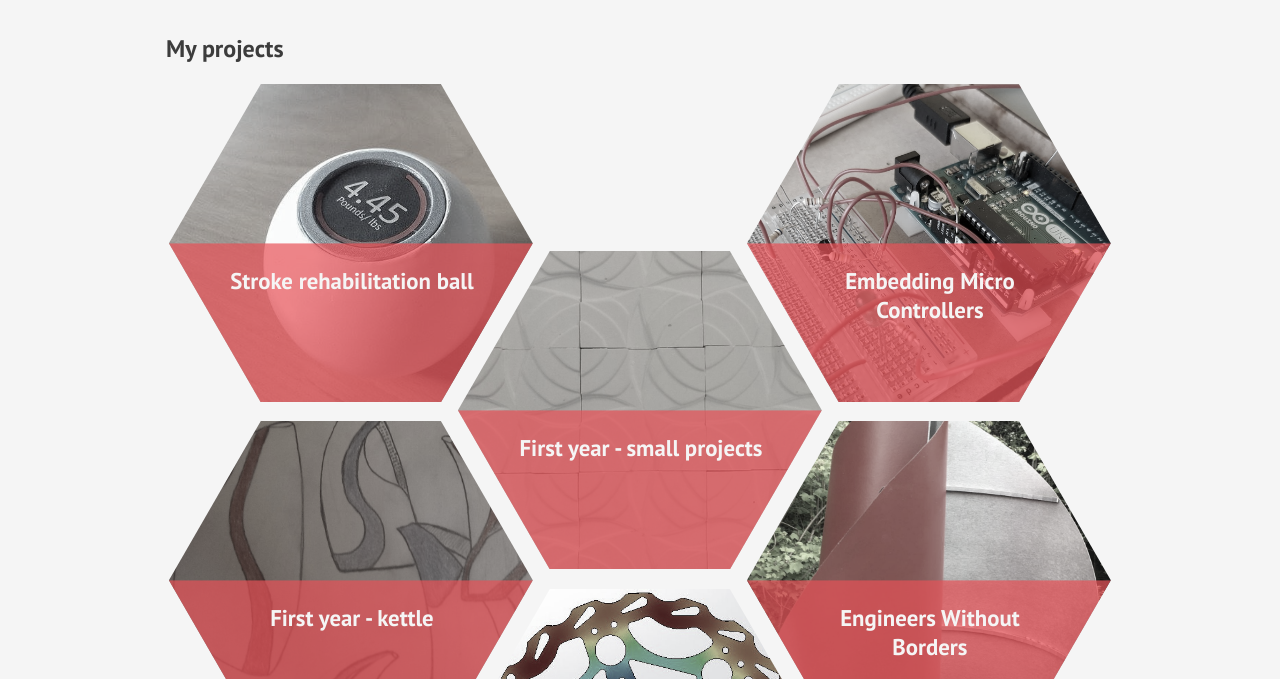
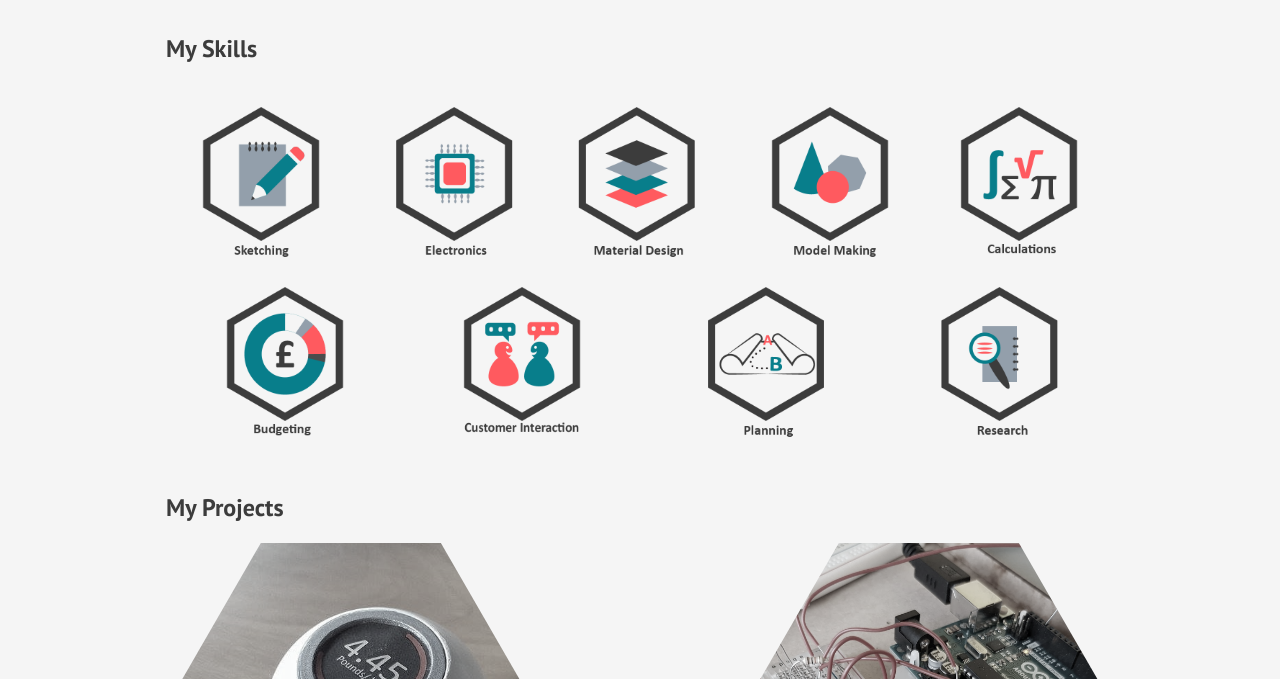
Before and after one commit to aaronlowe10/portfolio, a plain HTML site: page index.html in a window 1280 px wide. Shown: the part 88-767 px from the top of the page. Drawn offline with Linux system fonts and the light colour scheme.

Commit message:
Update 2017-07-24T21:40:12.379Z

```diff
--- a/index.html
+++ b/index.html
@@ -28,8 +28,22 @@
     </div>
   </header>
   <main class="content">
+    <section id="skills">
+      <h2>My Skills</h2>
+      <div class="skills">
+        <img src="images/skills/sketching.png" class="skill">
+        <img src="images/skills/electronics.png" class="skill">
+        <img src="images/skills/material-design.png" class="skill">
+        <img src="images/skills/model-making.png" class="skill">
+        <img src="images/skills/calculations.png" class="skill">
+        <img src="images/skills/budgeting.png" class="skill">
+        <img src="images/skills/customer-interaction.png" class="skill">
+        <img src="images/skills/planning.png" class="skill">
+        <img src="images/skills/research.png" class="skill">
+      </div>
+    </section>
     <section id="projects">
-      <h2>My projects</h2>
+      <h2>My Projects</h2>
       <div class="projects">
         <div class="project">
           <div class="fluid-height-wrapper">
@@ -275,11 +289,11 @@
       </div>
     </section>
     <section id="about">
-      <h2>About me</h2>
+      <h2>About Me</h2>
       <p>Lorem ipsum dolor sit amet, consectetur adipisicing elit. Dicta alias reiciendis beatae natus quas velit veniam nam voluptate corporis doloribus porro recusandae, animi unde laborum repudiandae sapiente quaerat at asperiores.</p>
     </section>
     <section id="contact">
-      <h2>Contact me</h2>
+      <h2>Contact Me</h2>
       <div class="contact-info">
         <div class="contact-detail">
           <img class="icon" src="images/location.svg">
--- a/styles.css
+++ b/styles.css
@@ -151,6 +151,28 @@ nav a:hover {
 main {
   padding: 1em; }
 
+/* Skills section
+---------------------*/
+.skills {
+  display: -webkit-box;
+  display: -ms-flexbox;
+  display: flex;
+  max-width: 100%;
+  -webkit-box-orient: horizontal;
+  -webkit-box-direction: normal;
+      -ms-flex-direction: row;
+          flex-direction: row;
+  -ms-flex-pack: distribute;
+      justify-content: space-around;
+  -webkit-box-align: center;
+      -ms-flex-align: center;
+          align-items: center;
+  -ms-flex-wrap: wrap;
+      flex-wrap: wrap; }
+
+.skill {
+  width: 180px; }
+
 /* Projects section
 ---------------------*/
 .projects {
@@ -237,11 +259,14 @@ main {
   height: 50%;
   padding: 0 3em;
   text-align: center;
-  font-size: 1.2em;
   background-color: rgba(232, 82, 87, 0.7);
   color: #F5F5F5;
   -webkit-transform: skew(-15deg, -15deg) rotate(-45deg) translateX(17%) scale(1.15);
           transform: skew(-15deg, -15deg) rotate(-45deg) translateX(17%) scale(1.15); }
+
+@media all and (min-width: 800px) {
+  .project-text-wrap {
+    font-size: 1.2em; } }
 
 .details {
   position: fixed;
```
Also changed, not shown: images/skills/budgeting.png (added), images/skills/calculations.png (added), images/skills/customer-interaction.png (added), images/skills/electronics.png (added), images/skills/material-design.png (added), images/skills/model-making.png (added), images/skills/planning.png (added), images/skills/research.png (added), images/skills/sketching.png (added).
